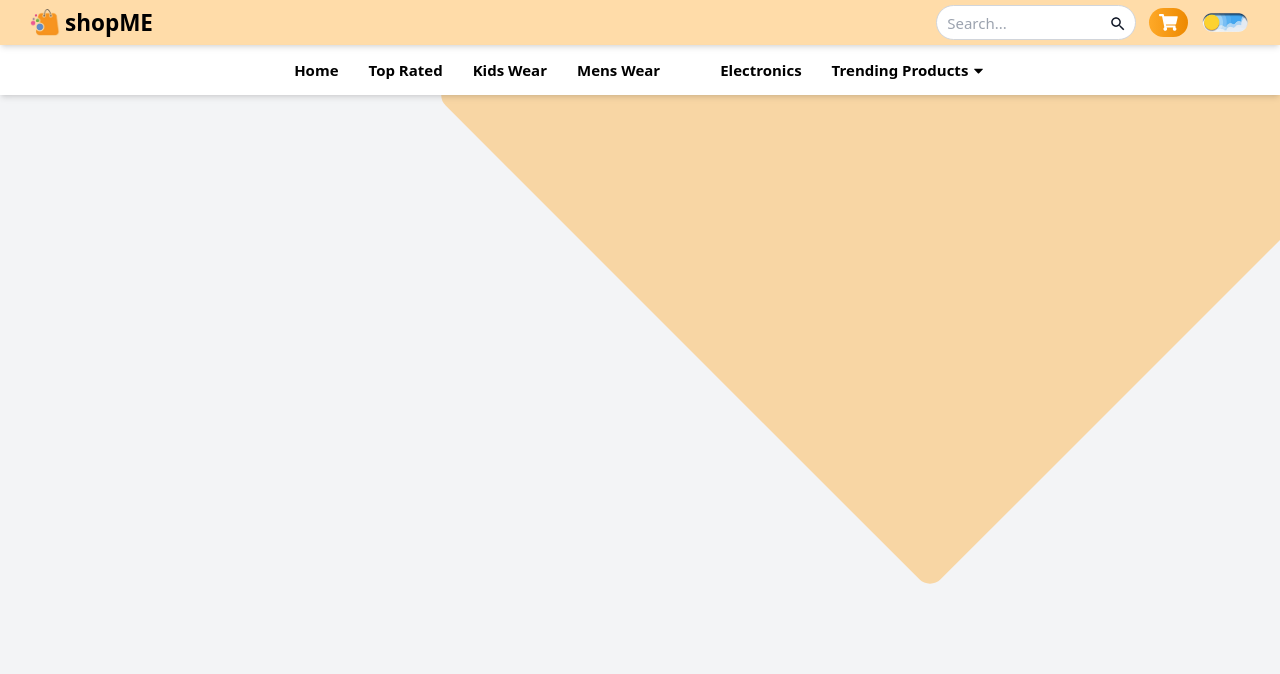
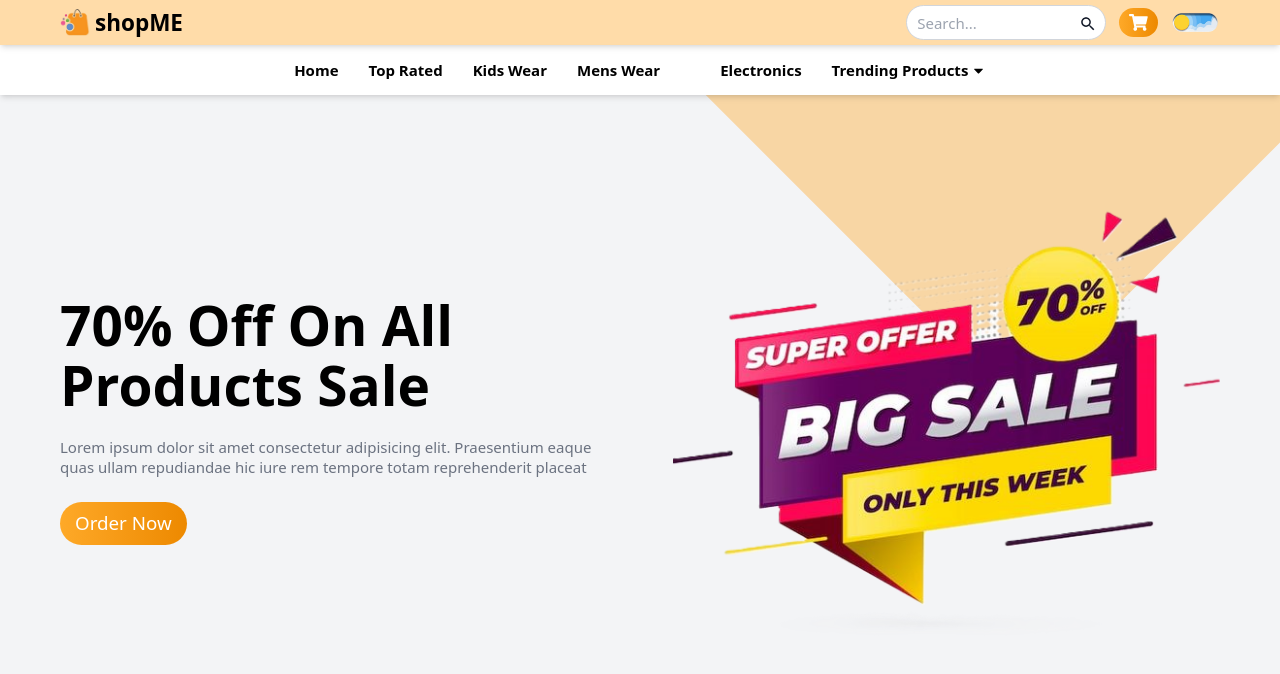
Before and after one commit to Jo-shua09/shop-me-commerce, a React (Vite) app: page / in a window 1280 px wide. Shown: the top 674 px of the page. Built offline with nearby package versions, Linux system fonts and the light colour scheme.

Commit message:
commit 4

```diff
--- a/package.json
+++ b/package.json
@@ -12,7 +12,9 @@
   "dependencies": {
     "react": "^18.3.1",
     "react-dom": "^18.3.1",
-    "react-icons": "^5.4.0"
+    "react-icons": "^5.4.0",
+    "react-slick": "^0.30.3",
+    "slick-carousel": "^1.8.1"
   },
   "devDependencies": {
     "@eslint/js": "^9.17.0",
--- a/src/App.jsx
+++ b/src/App.jsx
@@ -5,13 +5,8 @@ import Hero from "./components/Hero";
 function App() {
   return (
     <div>
-      <div className="navbar-section">
-        <Navbar />
-      </div>
-
-      <div className="hero-section">
-        <Hero />
-      </div>
+      <Navbar />
+      <Hero />
     </div>
   );
 }
--- a/src/assets/assets.js
+++ b/src/assets/assets.js
@@ -86,21 +86,21 @@ export const HeroData = [
     id: 1,
     img: women,
     title: "Upto 50% off on all Men's Wear",
-    desription:
+    description:
       "Lorem ipsum dolor sit amet consectetur adipisicing elit. Praesentium eaque quas ullam repudiandae hic iure rem tempore totam reprehenderit placeat",
   },
   {
     id: 2,
     img: shopping,
     title: "30% off on all Women's Wear",
-    desription:
+    description:
       "Lorem ipsum dolor sit amet consectetur adipisicing elit. Praesentium eaque quas ullam repudiandae hic iure rem tempore totam reprehenderit placeat",
   },
   {
     id: 3,
     img: sale,
     title: "70%  off on all Products Sale",
-    desription:
+    description:
       "Lorem ipsum dolor sit amet consectetur adipisicing elit. Praesentium eaque quas ullam repudiandae hic iure rem tempore totam reprehenderit placeat",
   },
 ];
--- a/src/components/Hero.jsx
+++ b/src/components/Hero.jsx
@@ -1,14 +1,51 @@
 import React from "react";
-import { assets } from "../assets/assets";
+import { HeroData } from "../assets/assets";
+import Slider from "react-slick";
+import "slick-carousel/slick/slick.css";
+import "slick-carousel/slick/slick-theme.css";
 
 const Hero = () => {
+  const settings = {
+    // dots: true, // Show navigation dots
+    infinite: true, // Infinite loop
+    speed: 500, // Transition speed
+    slidesToShow: 1, // Number of slides to show at once
+    slidesToScroll: 1, // Number of slides to scroll
+    autoplay: true, // Auto-play the slider
+    autoplaySpeed: 2000, // Auto-play interval
+    pauseOnHover: true, // Pause on hover
+    arrows: false, // Show navigation arrows
+  };
+
   return (
-    <div className="relative overflow-hidden  border-gray-900 mt-20 min-h-[550px] sm:min-h-[700px] bg-gray-100">
+    <div className="relative overflow-hidden flex justify-center items-center dark:bg-gray-950 dark:text-white duration-200  min-h-[550px] sm:min-h-[650px] bg-gray-100">
       {/* background pattern */}
-      <div className="h-[700px] overflow-hidden w-[700px] bg-primary/40  absolute -top-1/2 right-0 rounded-3xl rotate-45 "></div>
+      <div className="h-[70%]  w-[700px] bg-primary/40 -z-9 absolute -top-1/2 right-0 rounded-3xl rotate-45 "></div>
 
       {/*  hero section */}
-      <div className=""></div>
+      <div className="container z-10 pb-8 sm:pb-0">
+        <Slider {...settings}>
+          {HeroData.map((data) => (
+            <div key={data.id} className="w-full mt-20 md:mt-0">
+              <div className="grid flex-wrap-reverse items-center justify-between grid-cols-1 gap-4 text-center gap-x-10 md:text-left md:grid-cols-2">
+                {/* Image content */}
+                <div className="flex items-center justify-center order-1 w-full pl-8 mx-auto sm:justify-end md:order-2">
+                  <img src={data.img} alt={data.title} className="w-[100%] h-auto mt-10 rounded-lg sm:mt-0" />
+                </div>
+
+                {/* Text content */}
+                <div className="order-2 w-full md:order-1">
+                  <h1 className="font-extrabold sm:text-[5.5rem] text-7xl sm:leading-[6rem] sm:pb-10 md:pb-5 pb-2">{data.title}</h1>
+                  <p className="pb-10 mt-4 text-xl font-medium text-gray-500 normal-case sm:text-2xl">{data.description}</p>
+                  <button className="flex items-center px-6 py-4 mx-auto text-3xl text-white transition-all duration-500 ease-in-out rounded-full md:mx-0 bg-gradient-to-r from-primary to-secondary">
+                    Order Now
+                  </button>
+                </div>
+              </div>
+            </div>
+          ))}
+        </Slider>
+      </div>
     </div>
   );
 };
--- a/src/components/Navbar.jsx
+++ b/src/components/Navbar.jsx
@@ -6,7 +6,7 @@ import DarkMode from "./DarkMode";
 
 const Navbar = () => {
   return (
-    <div className="relative z-[99999] duration-200 bg-white shadow-md dark:bg-gray-900 dark:text-white">
+    <div className="relative z-[99999] duration-200 bg-white shadow-md dark:bg-gray-900 sm:mb-20 mb-0 dark:text-white">
       {/* Upper Navbar */}
       <div className="py-2 bg-primary/40">
         <div className="container flex items-center justify-between">
@@ -53,7 +53,7 @@ const Navbar = () => {
       </div>
 
       {/* Lower Navbar */}
-      <div className="absolute left-0 right-0 z-[9999] items-center justify-center hidden w-full gap-12 py-4 mx-auto shadow-md dark:bg-gray-900 top-18 sm:flex">
+      <div className="absolute left-0 right-0 z-[9999] hidden  items-center justify-center  w-full gap-12 py-4 mx-auto shadow-md dark:bg-gray-900 top-18 sm:flex">
         {Menu.map((menu) => (
           <div key={menu.id}>
             <ul>
--- a/tailwind.config.js
+++ b/tailwind.config.js
@@ -11,8 +11,8 @@ export default {
       container: {
         center: "true",
         padding: {
-          DEFAULT: "1rem",
-          sm: "3rem",
+          DEFAULT: "3rem",
+          sm: "6rem",
         },
       },
     },
```
Also changed, not shown: 1 other file (tests, documents, lock files or other folders).
